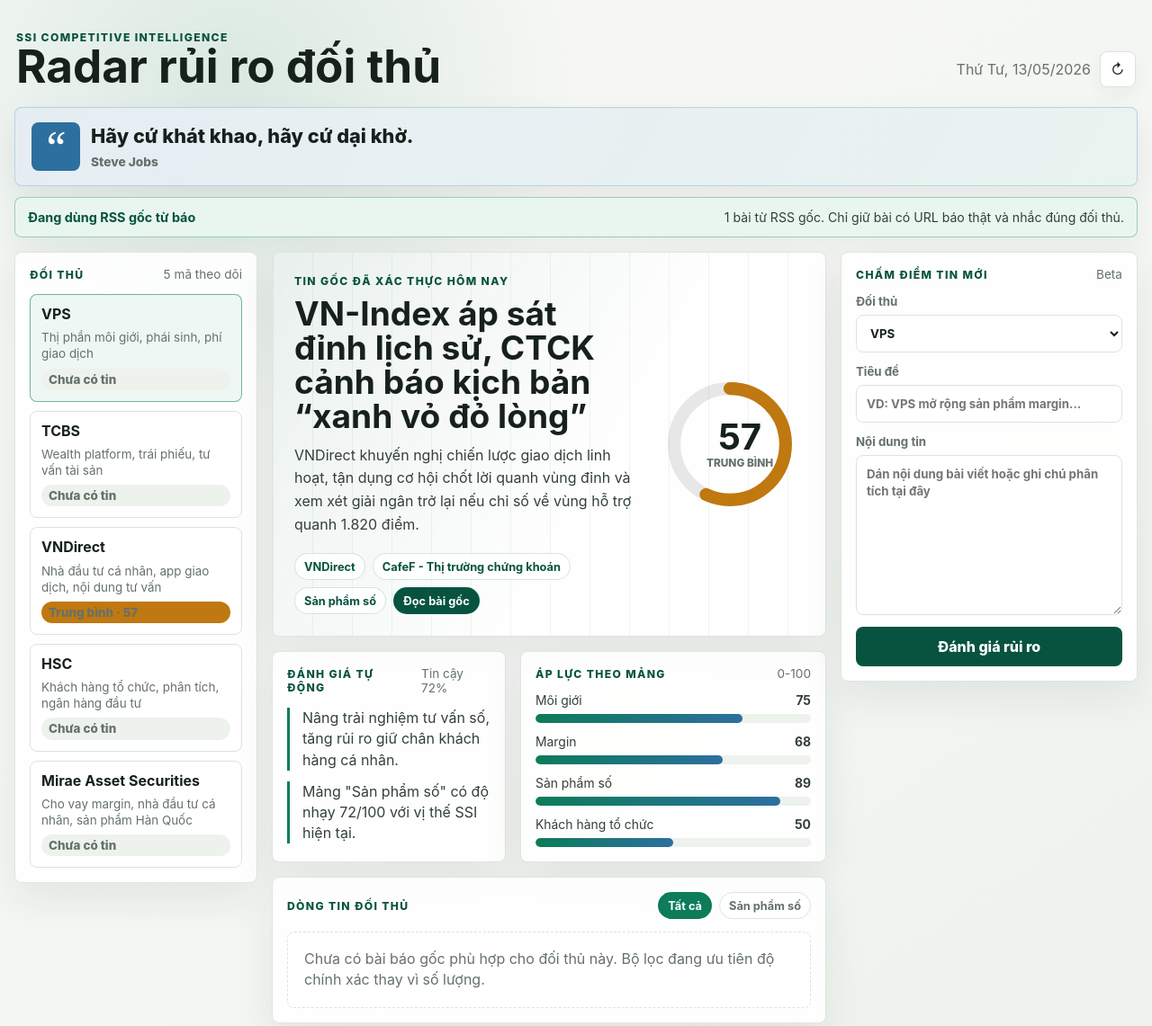
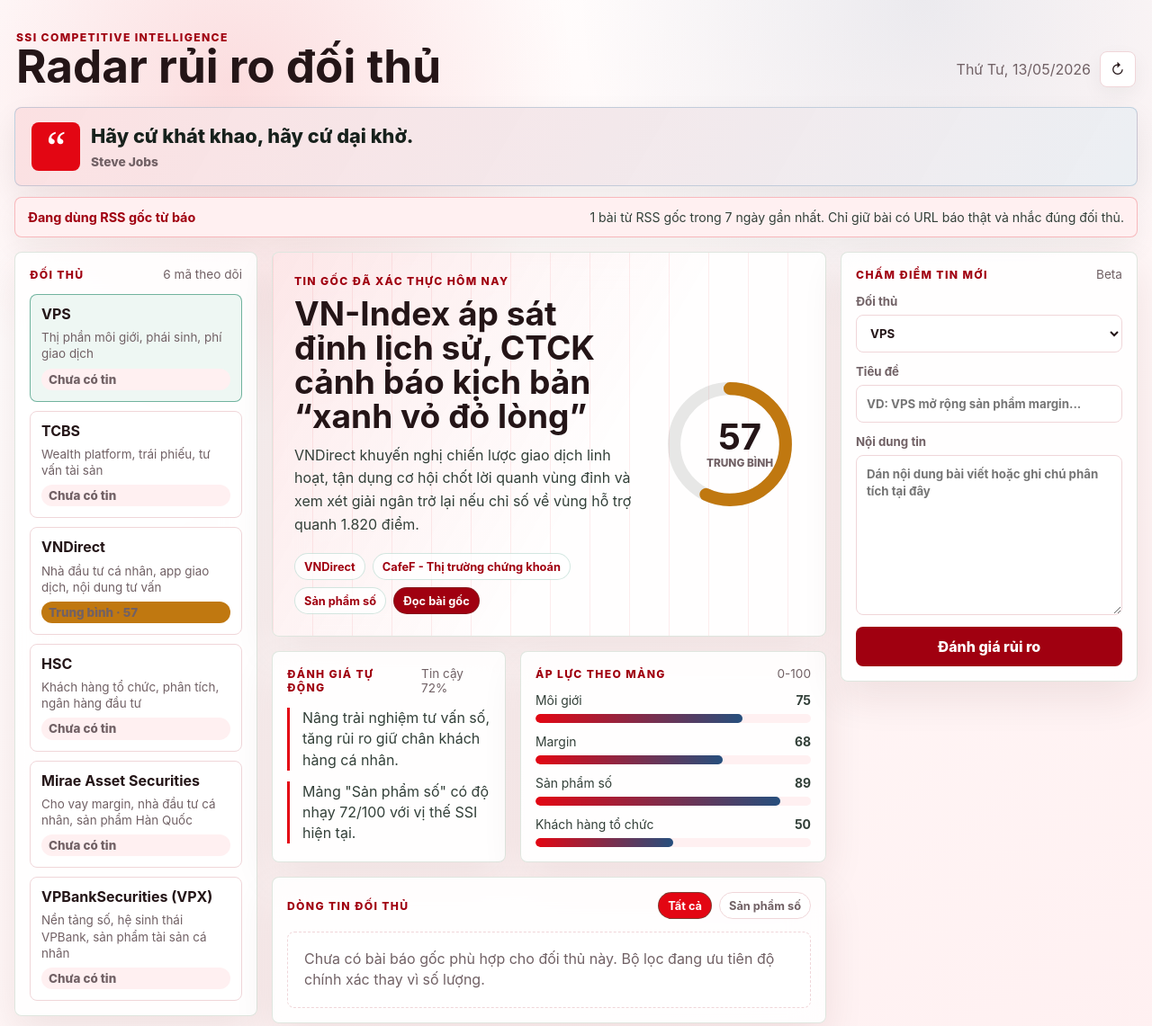
Before and after one commit to manhtuantandinh-cpu/ssi-risk-radar, a plain HTML site: page index.html in a window 1280 px wide. Shown: the top 1141 px of the page at 90% size. Drawn offline with Linux system fonts and the light colour scheme.

Commit message:
Update SSI theme VPX and 7-day news filter

```diff
--- a/app.js
+++ b/app.js
@@ -57,6 +57,18 @@
       "Margin": 82,
       "Sản phẩm số": 52,
       "Khách hàng tổ chức": 37,
+    },
+  },
+  {
+    id: "vpx",
+    name: "VPBankSecurities (VPX)",
+    focus: "Nền tảng số, hệ sinh thái VPBank, sản phẩm tài sản cá nhân",
+    baseRisk: 61,
+    sensitivity: {
+      "Môi giới": 64,
+      "Margin": 67,
+      "Sản phẩm số": 78,
+      "Khách hàng tổ chức": 44,
     },
   },
 ];
@@ -453,7 +465,7 @@
   dom.todayLabel.textContent = formatDate();
   renderMorningQuote();
   if (dom.dataStatus) {
-    dom.dataStatus.textContent = `${newsItems.length} bài từ RSS gốc. Chỉ giữ bài có URL báo thật và nhắc đúng đối thủ.`;
+    dom.dataStatus.textContent = `${newsItems.length} bài từ RSS gốc trong 7 ngày gần nhất. Chỉ giữ bài có URL báo thật và nhắc đúng đối thủ.`;
   }
   renderCompetitors();
   renderThemeFilters();
--- a/data/news-data.js
+++ b/data/news-data.js
@@ -1,6 +1,7 @@
 window.__SSI_NEWS_DATA__ = {
-  "generatedAt": "2026-05-13T03:12:56.163Z",
+  "generatedAt": "2026-05-13T06:22:28.078Z",
   "source": "Original publisher RSS",
+  "lookbackDays": 7,
   "feeds": [
     {
       "name": "CafeF - Thị trường chứng khoán",
--- a/data/news.json
+++ b/data/news.json
@@ -1,6 +1,7 @@
 {
-  "generatedAt": "2026-05-13T03:12:56.163Z",
+  "generatedAt": "2026-05-13T06:22:28.078Z",
   "source": "Original publisher RSS",
+  "lookbackDays": 7,
   "feeds": [
     {
       "name": "CafeF - Thị trường chứng khoán",
--- a/index.html
+++ b/index.html
@@ -4,7 +4,7 @@
     <meta charset="utf-8" />
     <meta name="viewport" content="width=device-width, initial-scale=1" />
     <title>SSI Competitive Risk Radar</title>
-    <link rel="stylesheet" href="styles.css?v=morning-quote-20260513" />
+    <link rel="stylesheet" href="styles.css?v=ssi-vpx-7d-20260513" />
   </head>
   <body>
     <main class="shell">
@@ -125,7 +125,7 @@
       </section>
     </main>
 
-    <script src="data/news-data.js?v=morning-quote-20260513"></script>
-    <script src="app.js?v=morning-quote-20260513"></script>
+    <script src="data/news-data.js?v=ssi-vpx-7d-20260513"></script>
+    <script src="app.js?v=ssi-vpx-7d-20260513"></script>
   </body>
 </html>
--- a/styles.css
+++ b/styles.css
@@ -1,17 +1,19 @@
 :root {
   color-scheme: light;
-  --bg: #f4f6f3;
+  --bg: #fff6f6;
   --surface: #ffffff;
-  --surface-soft: #eef2ed;
-  --ink: #17211c;
-  --muted: #65716a;
-  --line: #dce4dc;
-  --accent: #0c7c59;
-  --accent-strong: #07533f;
+  --surface-soft: #fff0f1;
+  --ink: #241517;
+  --muted: #716165;
+  --line: #f0d6d9;
+  --accent: #e30613;
+  --accent-strong: #a00010;
+  --accent-soft: #fff0f1;
+  --success: #0c7c59;
   --warn: #c07810;
-  --danger: #b53a32;
-  --blue: #2d6f9f;
-  --shadow: 0 18px 45px rgba(23, 33, 28, 0.08);
+  --danger: #b00020;
+  --blue: #264f7d;
+  --shadow: 0 18px 45px rgba(82, 17, 24, 0.09);
   font-family:
     Inter, ui-sans-serif, system-ui, -apple-system, BlinkMacSystemFont, "Segoe UI",
     sans-serif;
@@ -26,8 +28,9 @@
   min-width: 320px;
   color: var(--ink);
   background:
-    radial-gradient(circle at 20% 8%, rgba(12, 124, 89, 0.12), transparent 24rem),
-    linear-gradient(145deg, #f7f8f5 0%, var(--bg) 58%, #edf2ee 100%);
+    radial-gradient(circle at 20% 8%, rgba(227, 6, 19, 0.13), transparent 24rem),
+    radial-gradient(circle at 80% 0%, rgba(38, 79, 125, 0.09), transparent 24rem),
+    linear-gradient(145deg, #ffffff 0%, var(--bg) 58%, #fff0f1 100%);
 }
 
 button,
@@ -91,7 +94,7 @@
   border-radius: 8px;
   color: #17211c;
   background:
-    linear-gradient(120deg, rgba(45, 111, 159, 0.12), rgba(12, 124, 89, 0.09)),
+    linear-gradient(120deg, rgba(227, 6, 19, 0.12), rgba(38, 79, 125, 0.09)),
     #fff;
   box-shadow: 0 14px 34px rgba(23, 33, 28, 0.07);
 }
@@ -103,7 +106,7 @@
   place-items: center;
   border-radius: 8px;
   color: #fff;
-  background: var(--blue);
+  background: var(--accent);
   font-family: Georgia, "Times New Roman", serif;
   font-size: 3rem;
   line-height: 1;
@@ -132,10 +135,10 @@
   gap: 14px;
   margin-bottom: 16px;
   padding: 12px 14px;
-  border: 1px solid rgba(12, 124, 89, 0.34);
+  border: 1px solid rgba(227, 6, 19, 0.24);
   border-radius: 8px;
   color: var(--accent-strong);
-  background: #e8f6ef;
+  background: #fff0f1;
   box-shadow: 0 12px 30px rgba(23, 33, 28, 0.05);
 }
 
@@ -247,7 +250,7 @@
 }
 
 .risk-chip.low {
-  background: var(--accent);
+  background: var(--success);
 }
 
 .risk-chip.medium {
@@ -276,11 +279,11 @@
   position: absolute;
   inset: 0;
   background:
-    linear-gradient(120deg, rgba(7, 83, 63, 0.08), transparent 58%),
+    linear-gradient(120deg, rgba(227, 6, 19, 0.09), transparent 58%),
     repeating-linear-gradient(
       90deg,
-      rgba(12, 124, 89, 0.07) 0,
-      rgba(12, 124, 89, 0.07) 1px,
+      rgba(227, 6, 19, 0.07) 0,
+      rgba(227, 6, 19, 0.07) 1px,
       transparent 1px,
       transparent 44px
     );
```
Also changed, not shown: scripts/fetch-news.mjs (+31 -4 lines), 2 other files.
